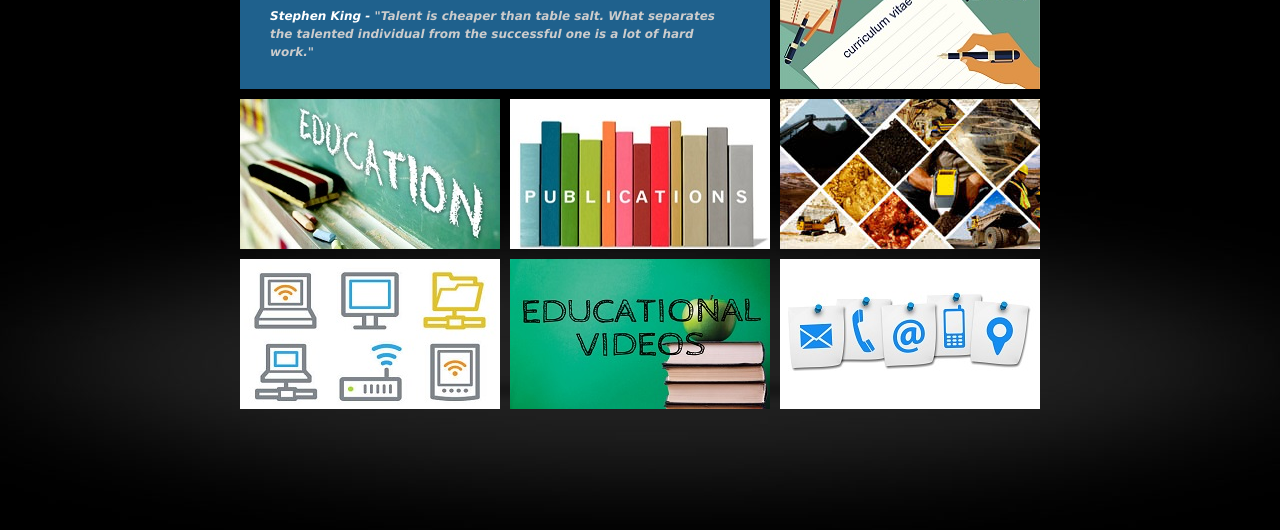
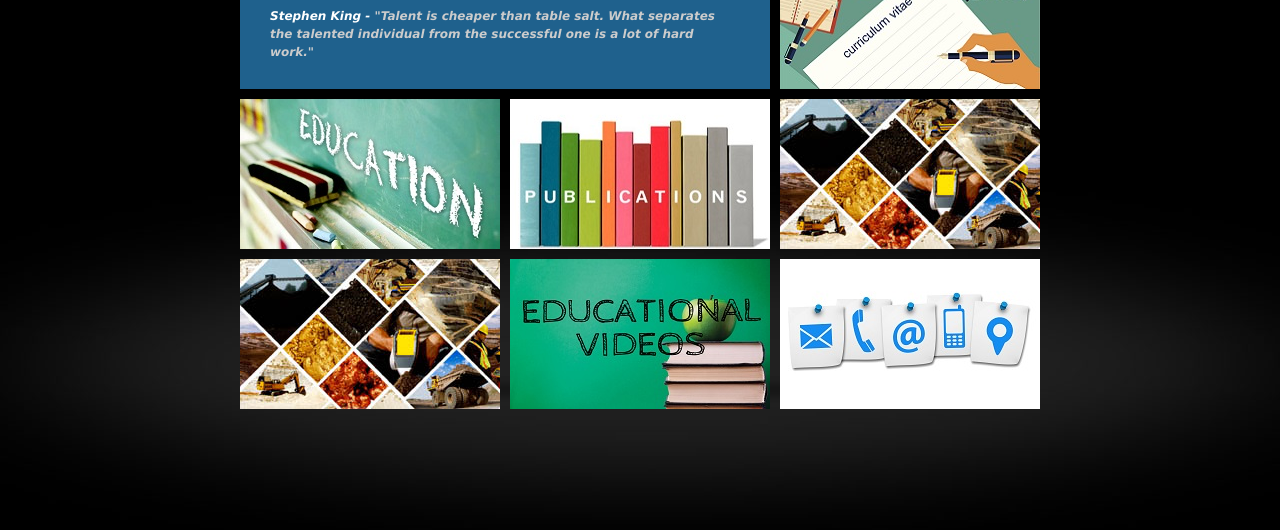
Before and after one commit to MHasanipanah/mhasanipanah.github.io, a plain HTML site: page index.html in a window 1280 px wide. Shown: the part 224-754 px from the top of the page. Drawn offline with Linux system fonts and the light colour scheme.

Commit message:
Update index.html

```diff
--- a/index.html
+++ b/index.html
@@ -53,7 +53,7 @@
             </div>
 
             <div class="box home_box1 color4">
-            	<a href="#interest"><img src="images/interest1.jpg" alt="interest"/></a>
+            	<a href="#interest"><img src="images/m.jpg" alt="interest"/></a>
             </div>
 
 
```
